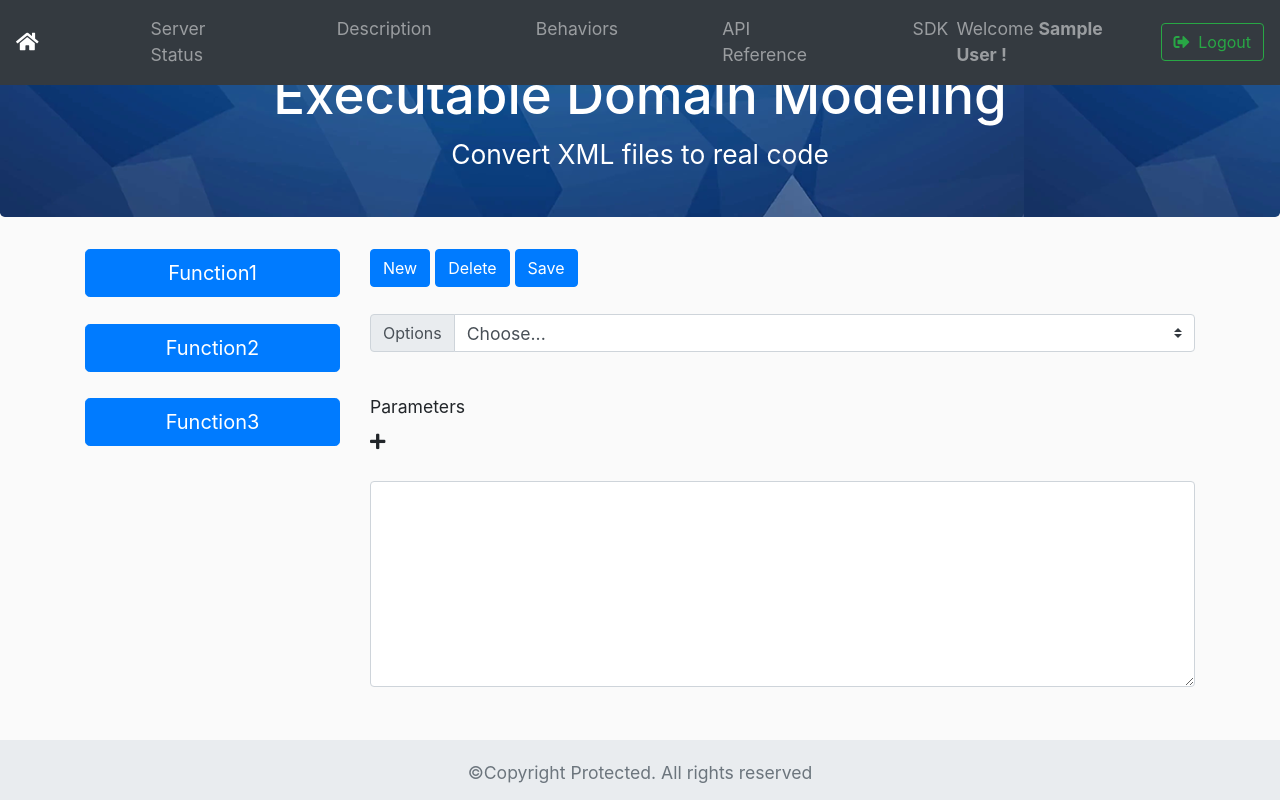
After one commit to xixixhalu/EDM, a Flask app: page /behavior in a window 1280 px wide. The commit adds this page. Run offline with Flask 2, Linux system fonts and the light colour scheme; the visitor is signed in with stand-in values (Sample User, id 1); parts of the project's set-up code (start-up, migrations or seed data) failed here and were passed over; some libraries are stand-ins or nearby versions.

Commit message:
add behavior page

```diff
--- a/main/views.py
+++ b/main/views.py
@@ -379,6 +379,10 @@ def delete_instance():
         return redirect(url_for('main_bp.index'))
     return redirect(url_for('main_bp.index'))
 
+@main_bp.route('/behavior', methods=['GET'])
+@login_required
+def behavior():
+    return render_template('behavior.html')
 
 @main_bp.route('/detailsdk', methods=['GET'])
 @login_required
--- /dev/null
+++ b/templates/behavior.html
@@ -0,0 +1,96 @@
+<!--The server status page provides a description about the server on which the instance is running //Anjan Shah-->
+<!DOCTYPE html>
+<html ng-app="behavior">
+	<head>
+		<meta charset="utf-8">
+		<meta name="viewport" content="width=device-width, initial-scale=1, shrink-to-fit=no">
+		<title>Server Status - Executable Domain Modeling</title>
+		<link rel="stylesheet" href="https://stackpath.bootstrapcdn.com/bootstrap/4.1.3/css/bootstrap.min.css" integrity="sha384-MCw98/SFnGE8fJT3GXwEOngsV7Zt27NXFoaoApmYm81iuXoPkFOJwJ8ERdknLPMO" crossorigin="anonymous">
+		<link rel="stylesheet" href="https://use.fontawesome.com/releases/v5.3.1/css/all.css" integrity="sha384-mzrmE5qonljUremFsqc01SB46JvROS7bZs3IO2EmfFsd15uHvIt+Y8vEf7N7fWAU" crossorigin="anonymous">
+		<link rel="stylesheet" type="text/css" href="{{ url_for('static',filename='css/global.css') }}">
+		<basefont size="7">
+	</head>
+	<body>
+		{% include 'nav_bar.html' %}
+		<main role="main">
+			<!--Shows the title of the page - Project header -->
+			<div class="jumbotron text-center">
+				<div class="container">
+					<h1>Executable Domain Modeling</h1>
+					<p>Convert XML files to real code</p>
+				</div>
+			</div>
+			<div class="container" ng-controller="behaviorCtrl">
+				<div class="row">
+				  	<div class="col-sm-3">
+				  		<button type="button" class="btn btn-primary btn-lg btn-block">Function1</button>
+				  		<br>
+						<button type="button" class="btn btn-primary btn-lg btn-block">Function2</button>
+						<br>
+						<button type="button" class="btn btn-primary btn-lg btn-block">Function3</button>
+				  	</div>
+				  	<div class="col-sm-9">
+				  		<button type="button" class="btn btn-primary">New</button>
+						<button type="button" class="btn btn-primary">Delete</button>
+						<button type="button" class="btn btn-primary">Save</button>
+						<br><br>
+						<div class="input-group mb-3">
+						  	<div class="input-group-prepend">
+						    	<label class="input-group-text" for="inputGroupSelect01">Options</label>
+						  	</div>
+						  	<select class="custom-select" id="inputGroupSelect01">
+							    <option selected>Choose...</option>
+							    <option value="1">One</option>
+							    <option value="2">Two</option>
+							    <option value="3">Three</option>
+						  	</select>
+						</div>
+						<br>
+						<div class="row">
+						  	<div class="col-sm-2">
+						  		<label>Parameters</label>
+								<span class="fas fa-plus" ng-click="add()"></span>
+						  	</div>
+						  	<div class="col-sm-5" id="parameters_even"></div>
+							<div class="col-sm-5" id="parameters_odd"></div>
+						</div>
+						<br>
+						<textarea class="form-control" rows="8" id="comment"></textarea>
+				  	</div>
+				</div>
+			</div>
+		</main>
+		<!--show the copyright as footer-->
+		<footer class="footer">
+			<div class="container text-center">
+				<span class="text-muted">&copy;Copyright Protected. All rights reserved</span>
+			</div>
+		</footer>
+		<script src="https://code.jquery.com/jquery-3.3.1.slim.min.js" integrity="sha384-q8i/X+965DzO0rT7abK41JStQIAqVgRVzpbzo5smXKp4YfRvH+8abtTE1Pi6jizo" crossorigin="anonymous"></script>
+		<script src="https://cdnjs.cloudflare.com/ajax/libs/angular.js/1.6.9/angular.min.js"></script>
+		<script src="https://cdnjs.cloudflare.com/ajax/libs/popper.js/1.14.3/umd/popper.min.js" integrity="sha384-ZMP7rVo3mIykV+2+9J3UJ46jBk0WLaUAdn689aCwoqbBJiSnjAK/l8WvCWPIPm49" crossorigin="anonymous"></script>
+	  	<script src="https://stackpath.bootstrapcdn.com/bootstrap/4.1.3/js/bootstrap.min.js" integrity="sha384-ChfqqxuZUCnJSK3+MXmPNIyE6ZbWh2IMqE241rYiqJxyMiZ6OW/JmZQ5stwEULTy" crossorigin="anonymous"></script>
+		<script type="text/javascript">
+			var app = angular.module('behavior', []);
+			app.controller('behaviorCtrl', ['$scope', '$http', '$compile', function($scope, $http, $compile) {
+				$scope.para_count = 0;
+			    $scope.clear = function(id) {
+			    	id_name = "parameter" + id;
+			    	var child = document.getElementById(id_name);
+			    	var parent = child.parentNode;
+			    	parent.removeChild(child);
+			    }
+			    $scope.add = function() {
+			    	input = "<div class='input-group mb-3' id='parameter"+ $scope.para_count +"'><input type='text' class='form-control'><div class='input-group-append'><button class='btn btn-outline-secondary' type='button' ng-click='clear("+ $scope.para_count +")'><span class='fas fa-trash'></span></button></div></div>"
+			    	var $input = $compile(input)($scope);
+			    	var child_even = document.getElementById('parameters_even').children.length;
+			    	var child_odd = document.getElementById('parameters_odd').children.length;
+			    	if (child_even <= child_odd) $('#parameters_even').append($input);
+			    	else $('#parameters_odd').append($input);
+			    	$scope.para_count += 1;
+			    }
+
+			}]);
+		</script>
+	</body>
+</html>
--- a/templates/nav_bar.html
+++ b/templates/nav_bar.html
@@ -16,6 +16,12 @@
                 <li class="nav-item">
                     <form action="{{ url_for('main_bp.description') }}" name="description" method="GET">
                         <a class="nav-link" href="javascript: document.description.submit()">Description</a>
+                    </form>
+                </li>
+                <!--Redirect to API reference page here!-->
+                <li class="nav-item">
+                    <form action="{{ url_for('main_bp.behavior') }}" name="behavior" method="GET">
+                        <a class="nav-link" href="javascript: document.behavior.submit()">Behaviors</a>
                     </form>
                 </li>
                 <!--Redirect to API reference page here!-->
@@ -73,5 +79,6 @@
             document.getElementsByName('description')[0].innerHTML += new_div.innerHTML;
             document.getElementsByName('detailapi')[0].innerHTML += new_div.innerHTML;
             document.getElementsByName('detailsdk')[0].innerHTML += new_div.innerHTML;
+            document.getElementsByName('behavior')[0].innerHTML += new_div.innerHTML;
         };
 </script>
```
